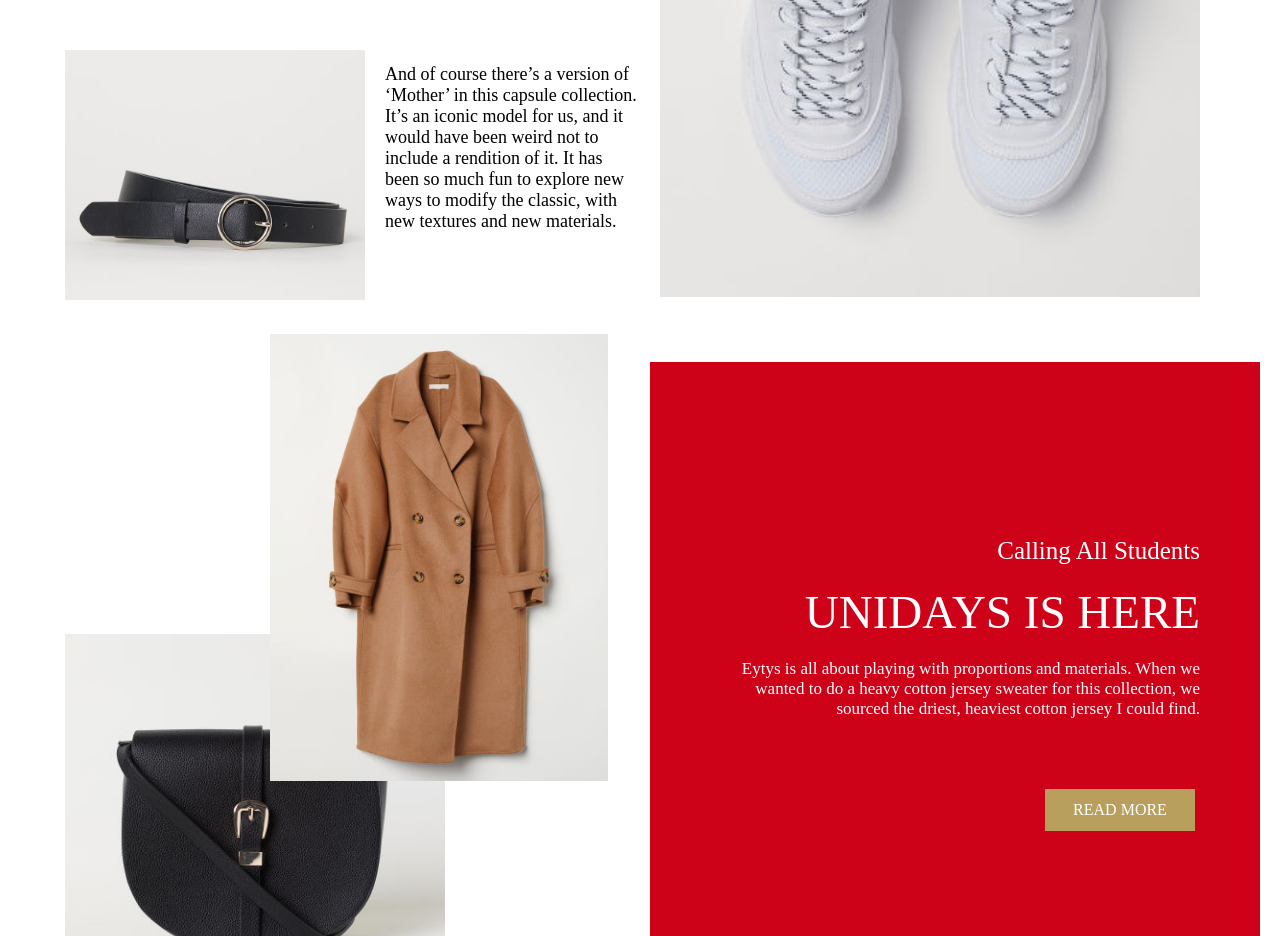
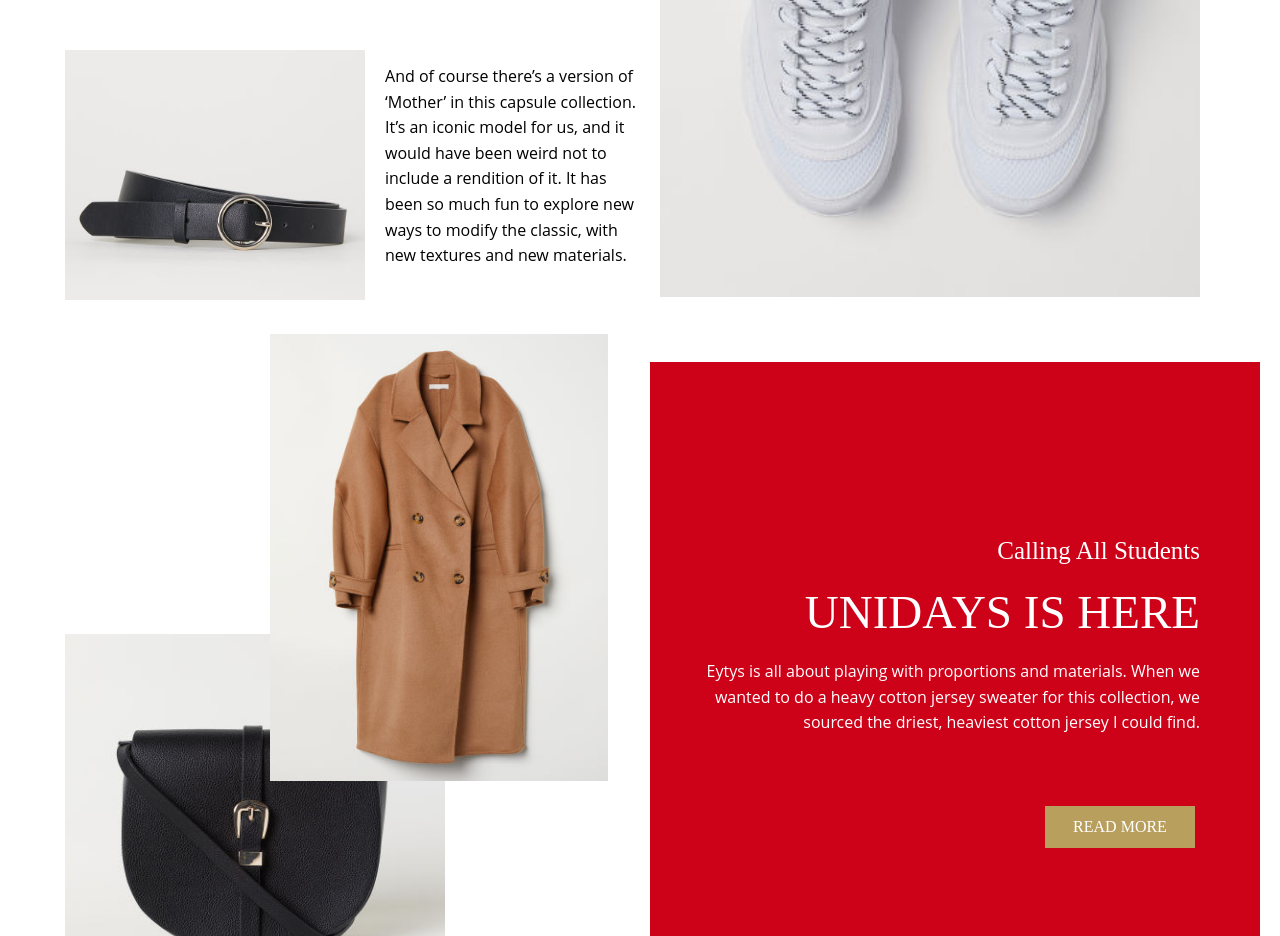
Before and after one commit to adeeba-shafi/H-M, a plain HTML site: page index.html in a window 1280 px wide. Shown: the part 3513-4449 px from the top of the page. Drawn offline with Linux system fonts and the light colour scheme.

Commit message:
organize

```diff
--- a/index.css
+++ b/index.css
@@ -352,7 +352,10 @@
     position: absolute;
     top: 3577px;
     left: 385px;
-    font-size: 18px;
+    font-size: 1rem;
+    line-height: 1.6;
+
+    font-family: 'Open Sans', sans-serif;
 
 }
 
@@ -440,7 +443,9 @@
 
 .ninth-text3 {
     padding-top: 20px;
-    font-size: 17px;
+    font-family: 'Open Sans', sans-serif;
+    font-size: 1rem;
+    line-height: 1.6;
 }
 
 .ninth-text4 {
```
